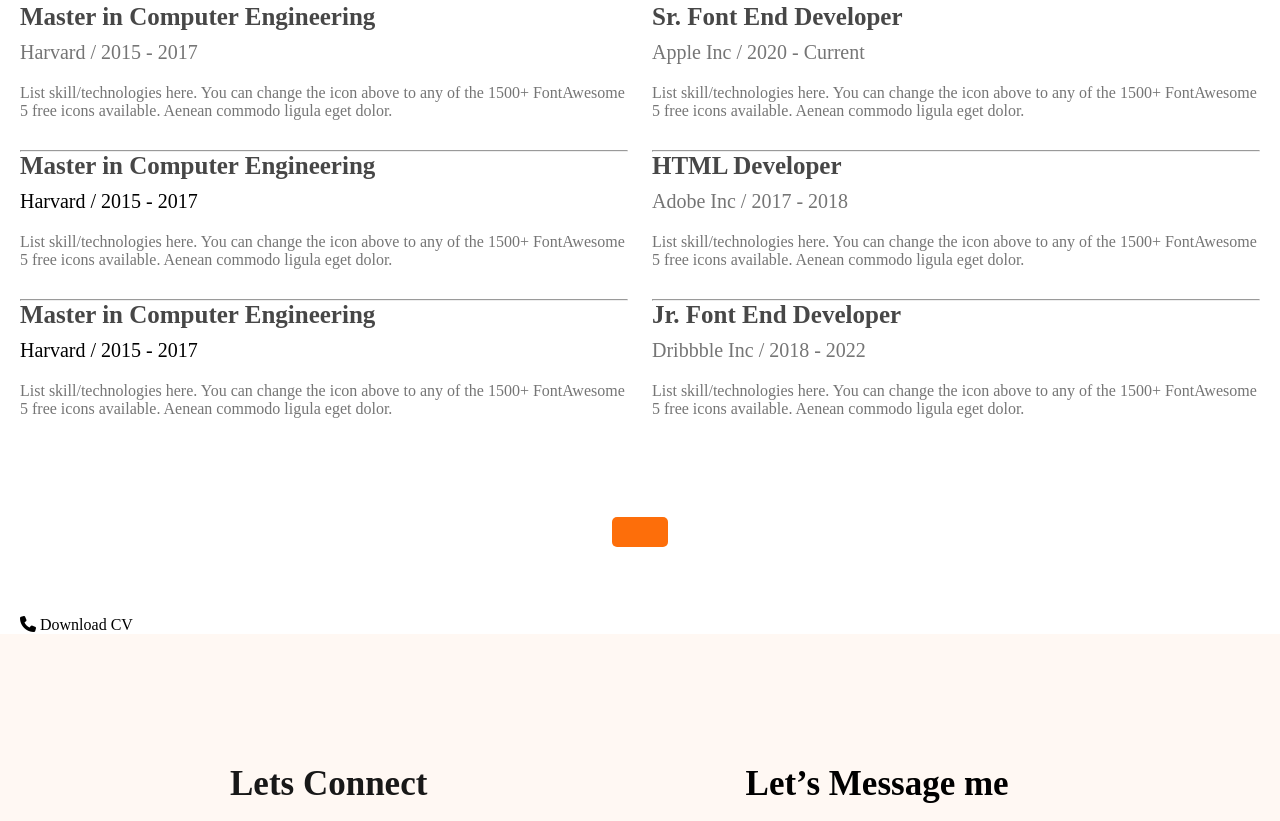
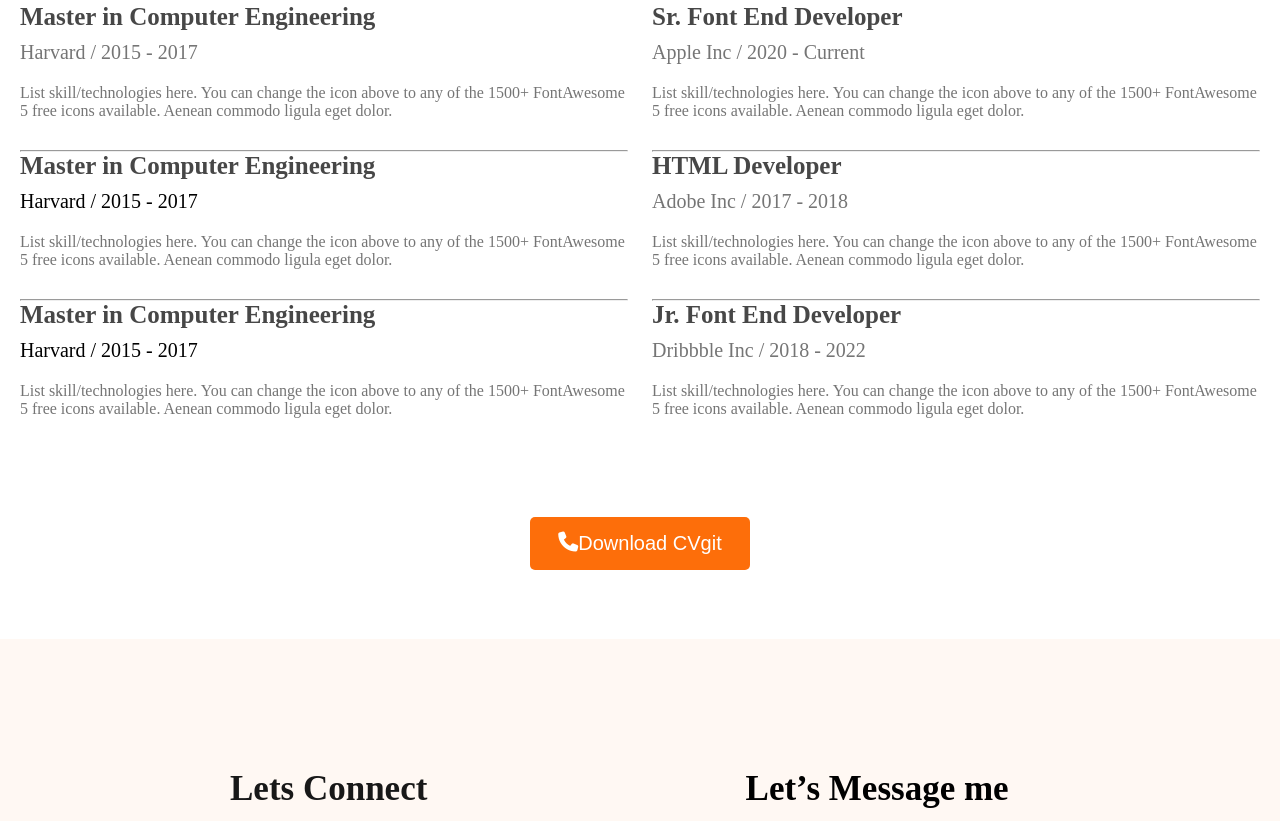
Before and after one commit to rifat-hasan121/web-dev-portfolio-, a plain HTML site: page index.html in a window 1280 px wide. Shown: the part 2455-3276 px from the top of the page. Drawn offline with Linux system fonts and the light colour scheme.

Commit message:
add call icon

```diff
--- a/index.html
+++ b/index.html
@@ -195,7 +195,7 @@
             </div>
           </div>
         </div>
-        <button class="btn"> </button> <i class="fa-solid fa-phone"> </i> Download CV </button>
+        <button class="btn"> <i class="fa-solid fa-phone"></i> Download CVgit</button>
       </section>
     </main>
     <footer>
```
